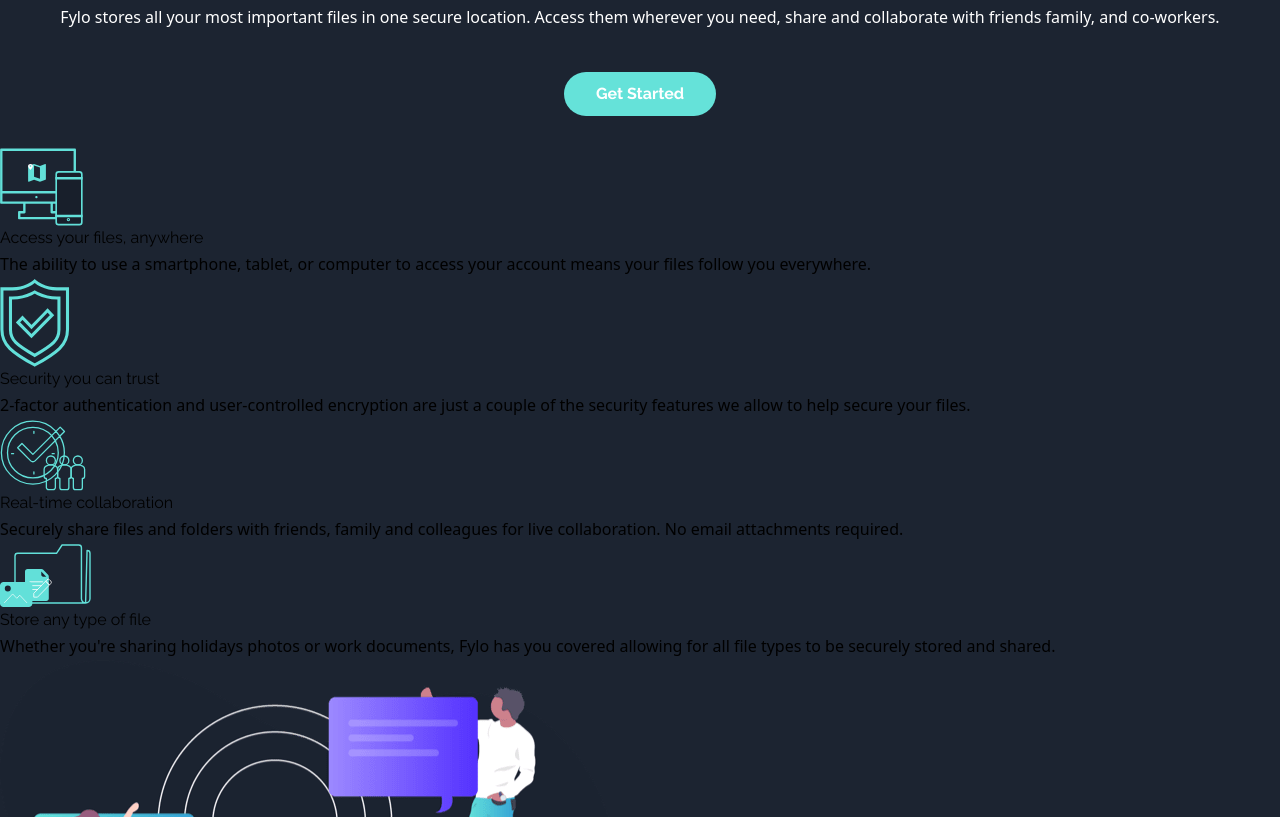
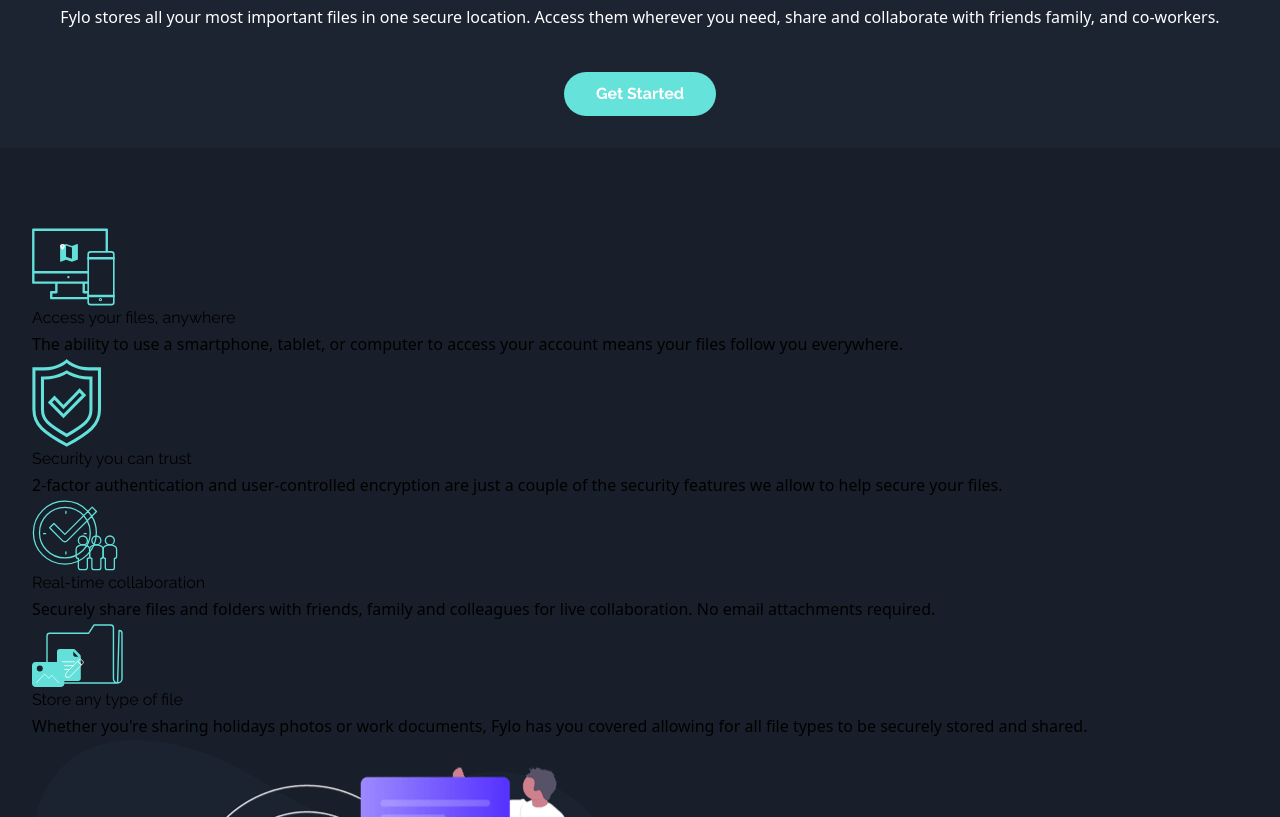
Before and after one commit to JonathanGLopes/Fylo, a plain HTML site: page index.html in a window 1280 px wide. Shown: the part 783-1600 px from the top of the page. Drawn offline with nearby package versions, Linux system fonts and the light colour scheme.

Commit message:
alterando padding e background da seção

```diff
--- a/index.html
+++ b/index.html
@@ -44,7 +44,7 @@
     </article>
   </section>
 
-  <section>
+  <section class="py-20 px-8 max-w-7xl mx-auto" style="background-color: hsl(218, 28%, 13%);">
     <div class="cards">
       <article>
         <img src="./images/icon-access-anywhere.svg" alt="">
```
